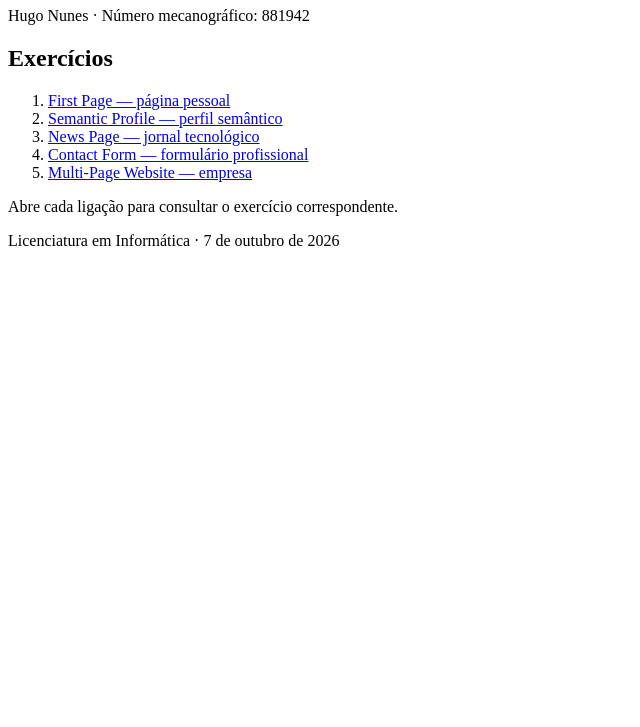
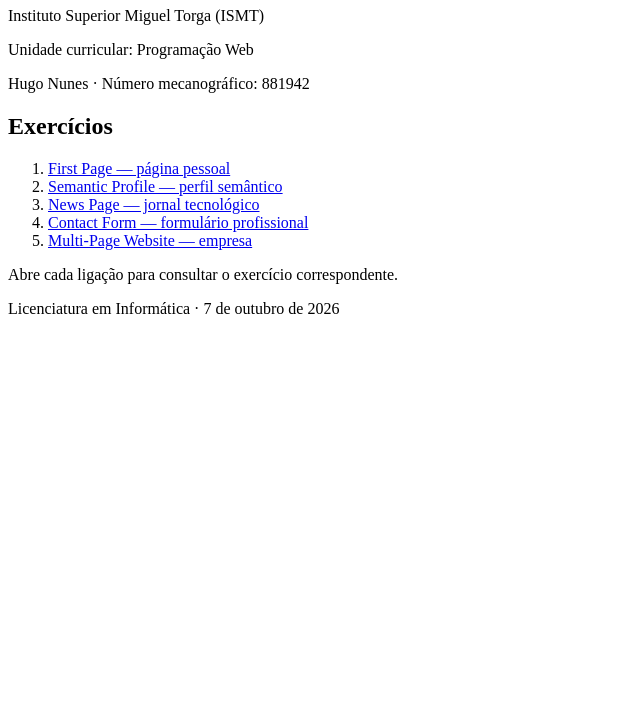
Before and after one commit to hugonunessaraiva05-bot/m01, a plain HTML site: page index.html in a window 1280 px wide. Shown: the part 73-800 px from the top of the page, without its empty margins (0-640 px from the left). Drawn offline with Linux system fonts and the light colour scheme.

Commit message:
ADICIONA IDENTIFICAÇÃO DO ISMT

```diff
--- a/index.html
+++ b/index.html
@@ -9,6 +9,8 @@
   <body>
     <header>
       <h1>Módulo 01 — HTML5</h1>
+      <p>Instituto Superior Miguel Torga (ISMT)</p>
+      <p>Unidade curricular: Programação Web</p>
       <p>Hugo Nunes · Número mecanográfico: 881942</p>
     </header>
     <main>
```
Also changed, not shown: 1 other file.
